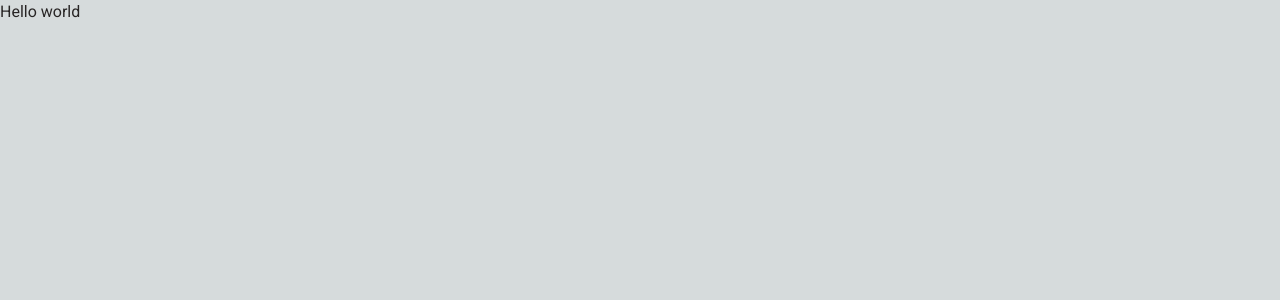
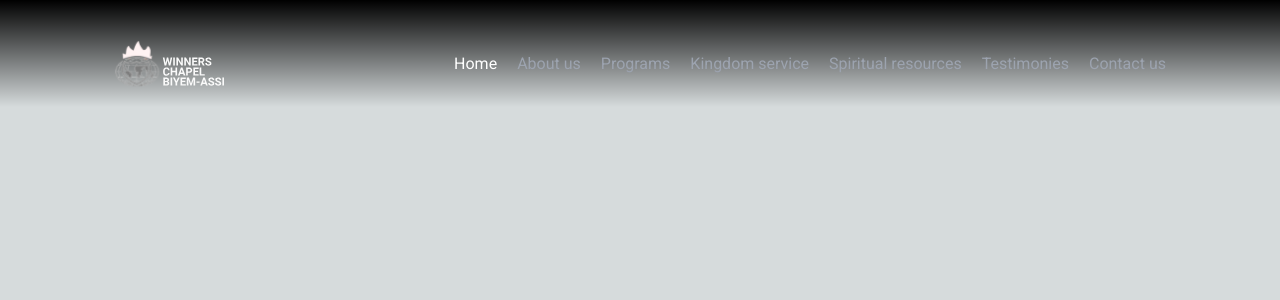
Before and after one commit to carrington-115/wci-biyem-assi, a Next.js app: page / in a window 1280 px wide. Shown: the top 300 px of the page. Built offline with nearby package versions, Linux system fonts and the light colour scheme.

Commit message:
built the header add the dynamic syntax to change the style of the links when they are active

```diff
--- a/src/app/page.tsx
+++ b/src/app/page.tsx
@@ -1,7 +1,9 @@
+import Header from "@/components/Header";
+
 export default function Home() {
   return (
     <main>
-      <h1>Hello world</h1>
+      <Header />
     </main>
   );
 }
--- a/src/components/Header.tsx
+++ b/src/components/Header.tsx
@@ -1,3 +1,30 @@
+"use client";
+import Link from "next/link";
+import { tabLinks } from "./data/data";
+import { linkListType } from "./types/types";
+import { usePathname } from "next/navigation";
+
 export default function Header() {
-  return <header></header>;
+  const pathname = usePathname();
+  return (
+    <header className="flex justify-around items-center pt-10 pb-5 bg-gradient-to-b from-black to-transparent">
+      <span>
+        <img src="/images/logo.svg" alt="logo" />
+      </span>
+      <ul className="flex gap-5">
+        {tabLinks.map(({ name, link }: linkListType) => (
+          <Link
+            href={link}
+            className={
+              pathname === link
+                ? "text-white text-base"
+                : "text-gray-400 text-base"
+            }
+          >
+            {name}
+          </Link>
+        ))}
+      </ul>
+    </header>
+  );
 }
--- /dev/null
+++ b/src/components/data/data.ts
@@ -0,0 +1,13 @@
+import { linkListType } from "../types/types";
+
+const tabLinks: linkListType[] = [
+  { name: "Home", link: "/" },
+  { name: "About us", link: "/aboutus" },
+  { name: "Programs", link: "/programs" },
+  { name: "Kingdom service", link: "/kingdom-service" },
+  { name: "Spiritual resources", link: "spiritual-resources" },
+  { name: "Testimonies", link: "/testimonies" },
+  { name: "Contact us", link: "/contact-us" },
+];
+
+export { tabLinks };
--- /dev/null
+++ b/src/components/types/types.ts
@@ -0,0 +1,6 @@
+interface linkListType {
+  name: string;
+  link: string;
+}
+
+export type { linkListType };
```
